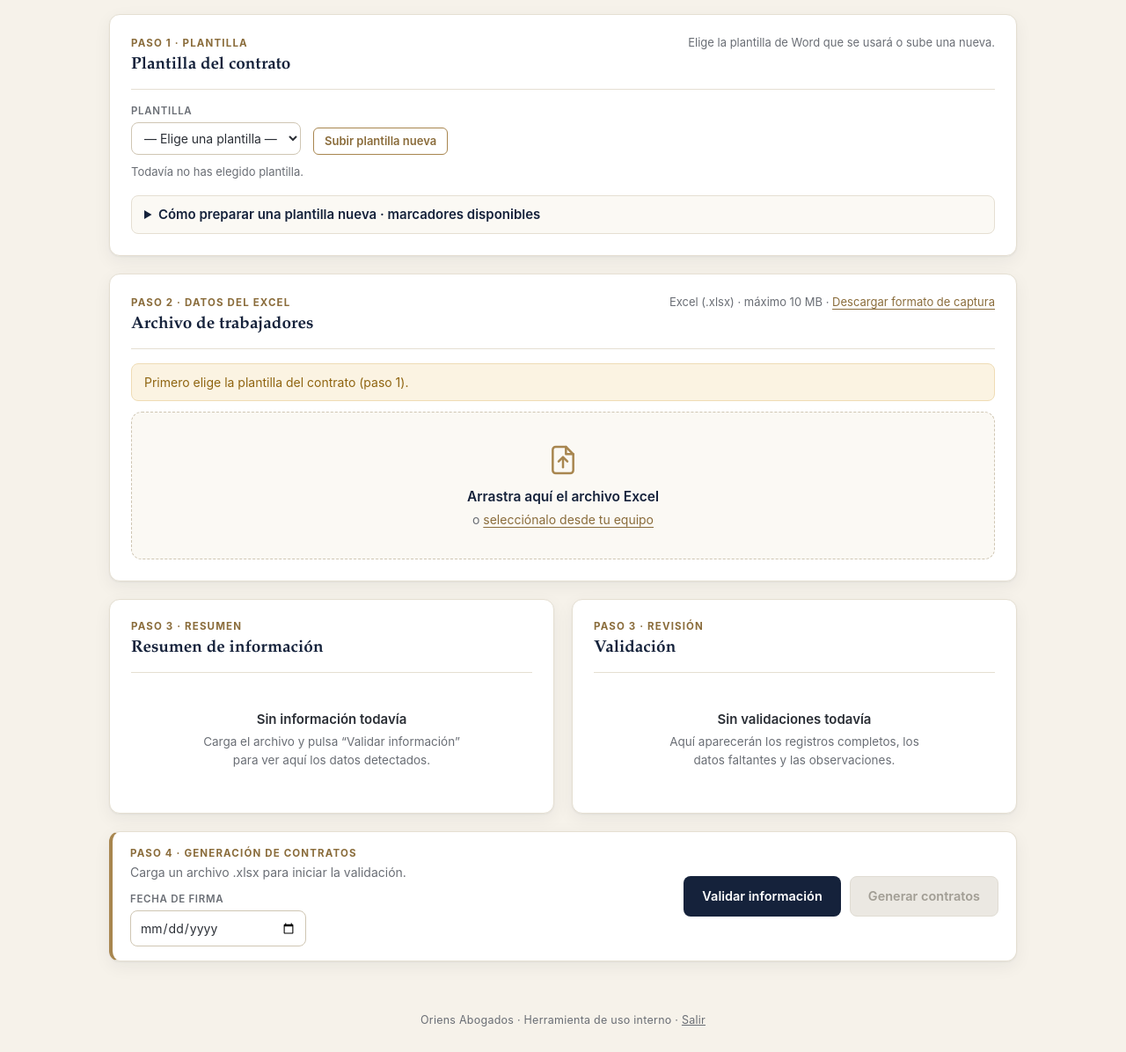
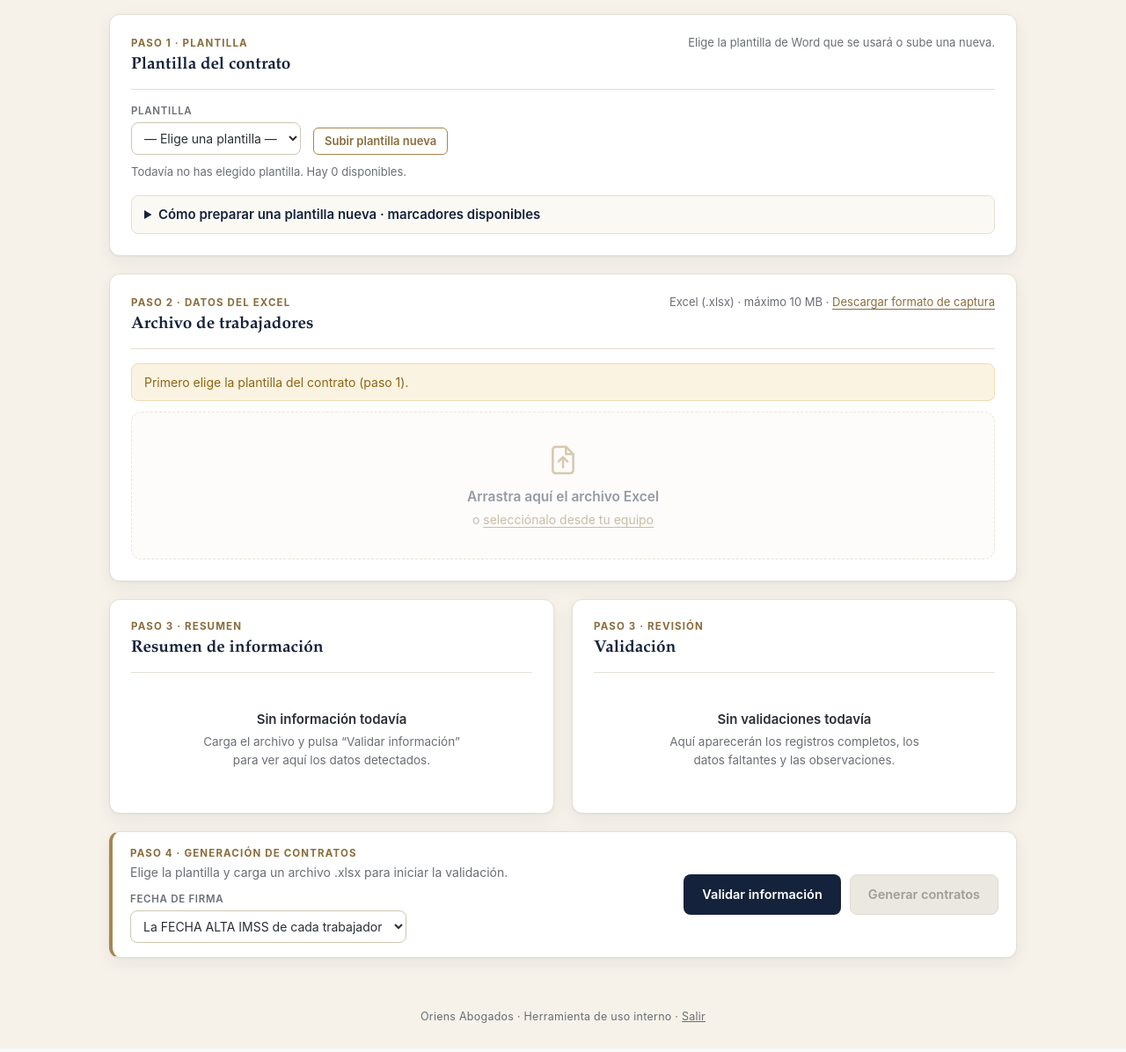
Before and after one commit to oriens-lang/Contratos-laborales-automatizados, a Flask app: page / in a window 1280 px wide. Shown: the part 315-1511 px from the top of the page at 88% size. Run offline with Flask 3, Linux system fonts and the light colour scheme; the visitor is signed in with stand-in values (Sample User, id 1); data that the repository does not hold is empty.

Commit message:
Pantalla: selector de fecha de firma en el paso 4

```diff
--- a/templates/index.html
+++ b/templates/index.html
@@ -4,7 +4,7 @@
   <meta charset="utf-8">
   <meta name="viewport" content="width=device-width, initial-scale=1">
   <title>ORIENS | Generador Inteligente de Contratos</title>
-  <link rel="stylesheet" href="{{ url_for('static', filename='css/estilos.css', v='8') }}">
+  <link rel="stylesheet" href="{{ url_for('static', filename='css/estilos.css', v='9') }}">
 </head>
 <body data-limite-mb="{{ limite_mb }}" data-es-local="{{ '1' if es_local else '0' }}">
 
@@ -206,6 +206,13 @@
         <div class="barra-acciones__campos">
           <label class="campo">
             <span class="campo__etiqueta">Fecha de firma</span>
+            <select id="modo-firma">
+              <option value="imss" selected>La FECHA ALTA IMSS de cada trabajador</option>
+              <option value="fecha">Una misma fecha para todos</option>
+            </select>
+          </label>
+          <label class="campo" id="campo-fecha-firma" hidden>
+            <span class="campo__etiqueta">Fecha</span>
             <input type="date" id="fecha-firma">
           </label>
         </div>
@@ -238,6 +245,6 @@
     · <a href="{{ url_for('salir') }}">Salir</a>
   </footer>
 
-  <script src="{{ url_for('static', filename='js/app.js', v='8') }}"></script>
+  <script src="{{ url_for('static', filename='js/app.js', v='9') }}"></script>
 </body>
 </html>
```
